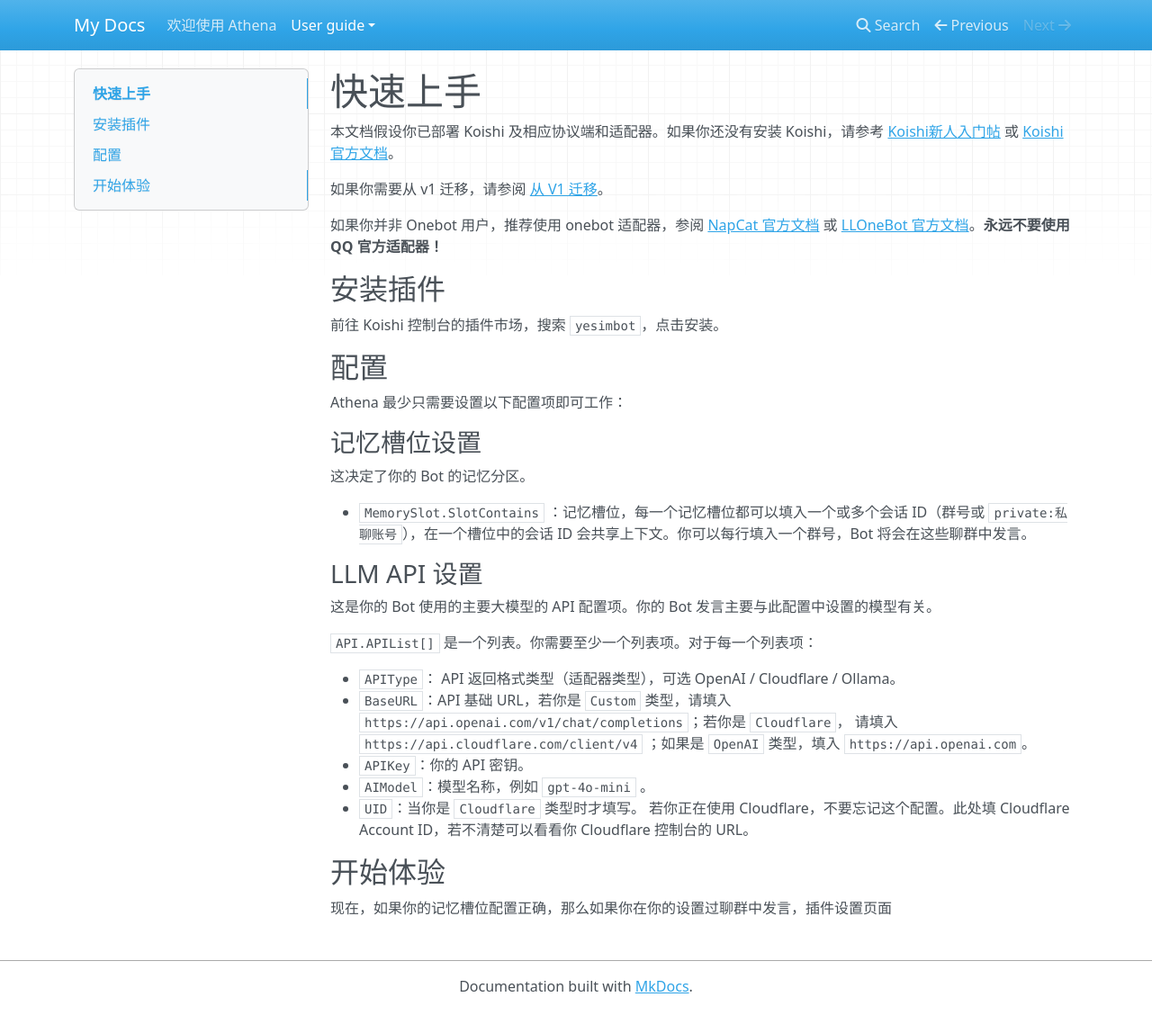
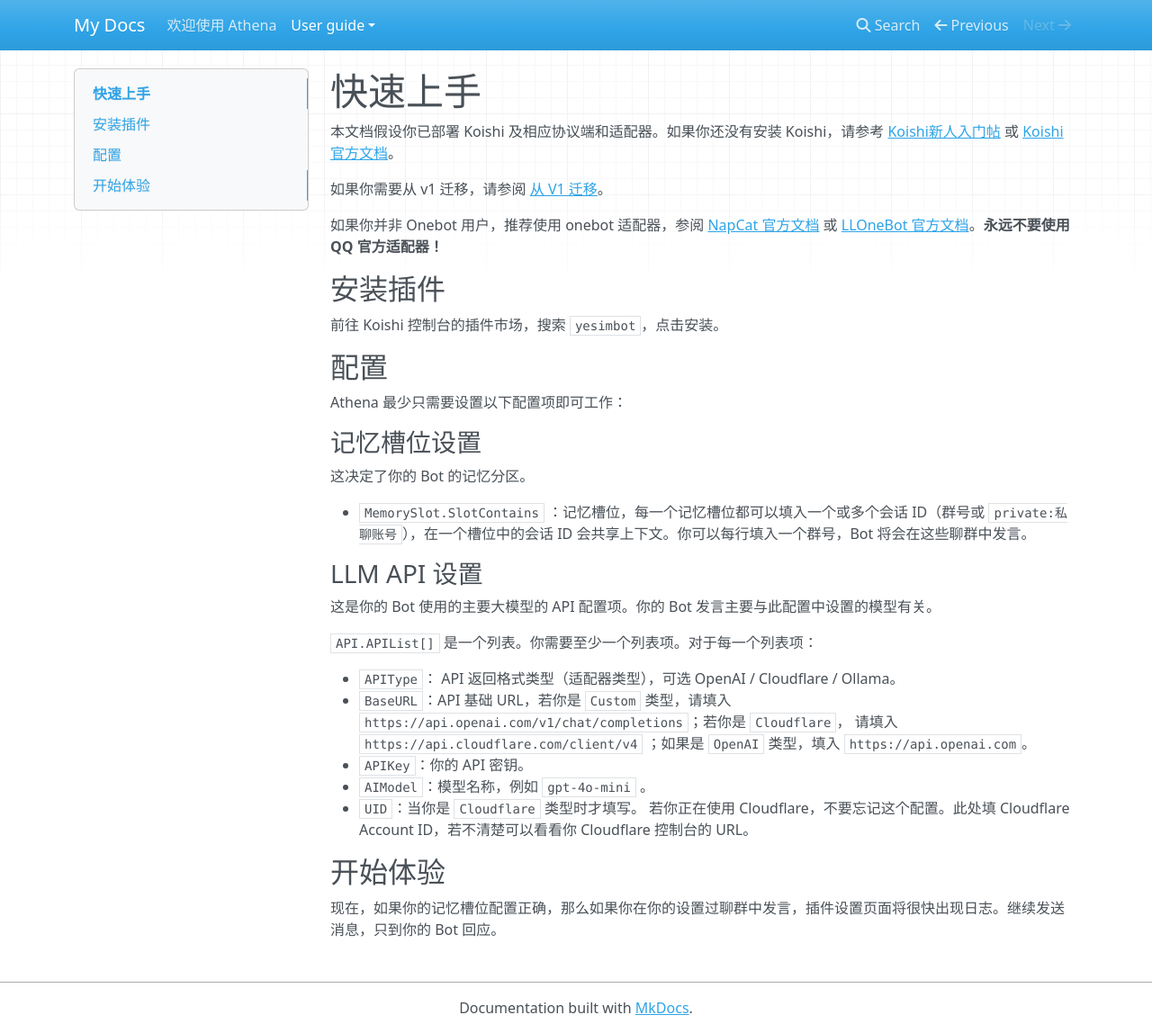
Before and after one commit to HydroGest/AthenaDocsNG, an MkDocs documentation site: the page built from docs/user-guide/getting-started.md.md, in a window 1280 px wide and 1148 px high. Shown: the whole window at 90% size. Built offline with MkDocs 1.6.1, drawn with Linux system fonts in a browser that asks for light colours; nearby versions of some CDN libraries.

Commit message:
docs/user-guide/getting-started.md.md updated from https://stackedit.cn/

```diff
--- a/docs/user-guide/getting-started.md.md
+++ b/docs/user-guide/getting-started.md.md
@@ -35,9 +35,10 @@ Athena 最少只需要设置以下配置项即可工作：
 
 ## 开始体验
 
-现在，如果你的记忆槽位配置正确，那么如果你在你的设置过聊群中发言，插件设置页面
+现在，如果你的记忆槽位配置正确，那么如果你在你的设置过聊群中发言，插件设置页面将很快出现日志。继续发送消息，只到你的 Bot 回应。
+
 
 
 <!--stackedit_data:
-eyJoaXN0b3J5IjpbMzY2MjM4MTY1XX0=
+eyJoaXN0b3J5IjpbLTYwOTA0MTUyNl19
 -->
```
